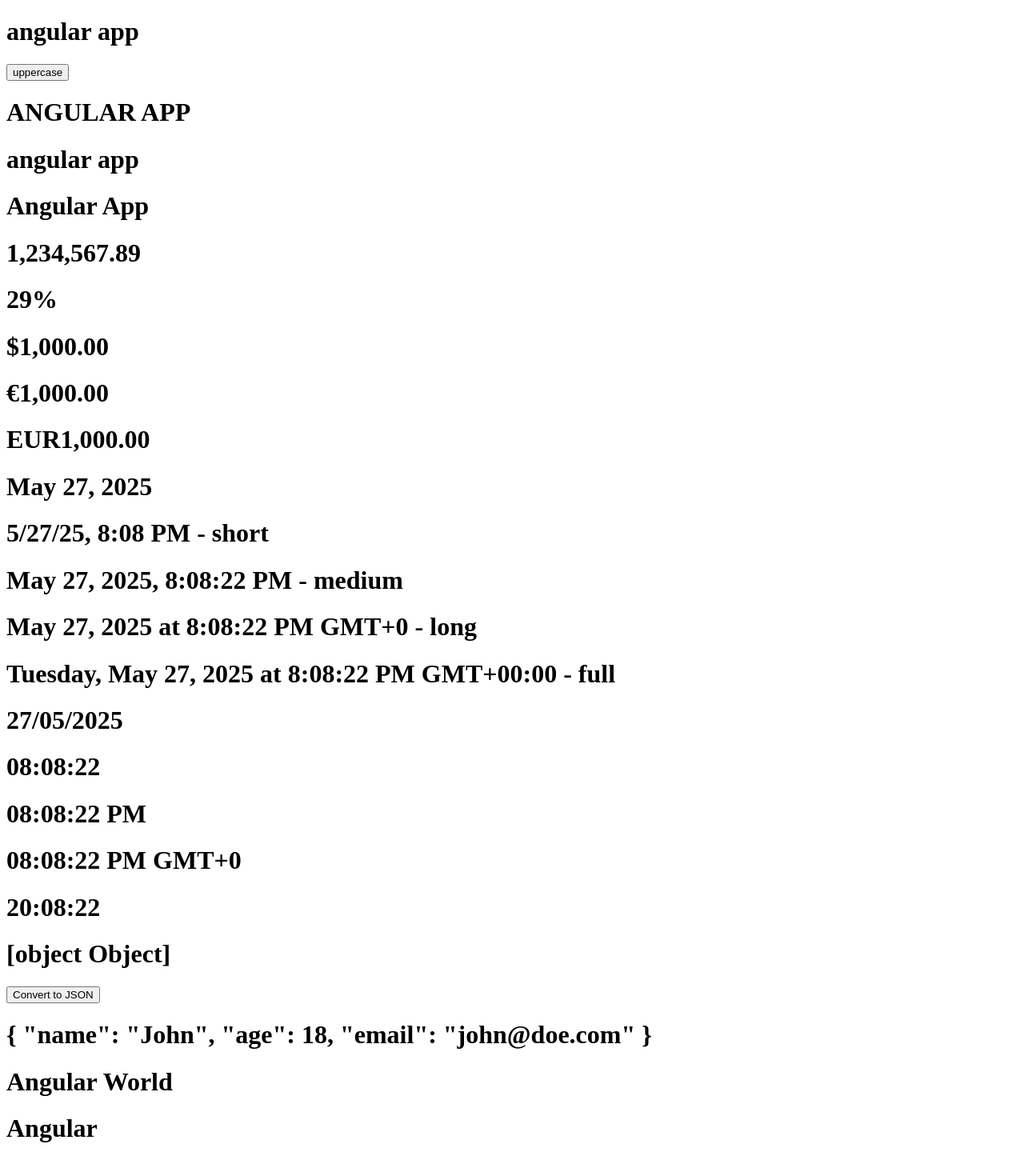
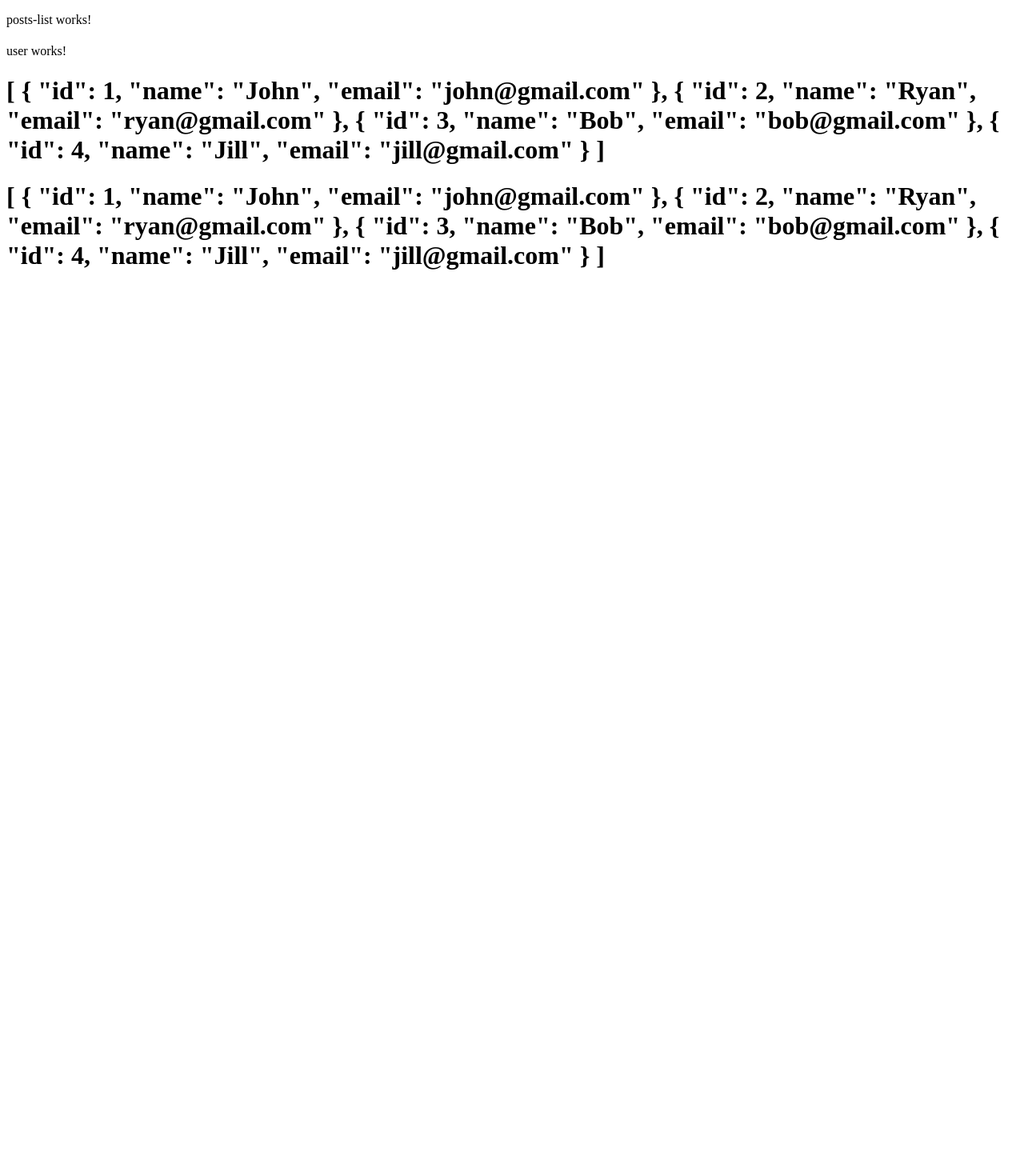
Before and after one commit to RyanTren/first-angular-app, an Angular app: page / in a window 1280 px wide. Shown: the top 1455 px of the page at 80% size. After the commit the page ends 800 px from the top, so only its background shows below. Built offline with nearby package versions, Linux system fonts and the light colour scheme.

Commit message:
[feat] working on angular services

```diff
--- a/src/app/app.component.html
+++ b/src/app/app.component.html
@@ -305,42 +305,47 @@
   <button (click)="removeComponent()">Delete Profile</button> -->
 
 <!-- Angular Pipes : Uppercase Pipe -->
-  <h1>{{title}}</h1>
-  <button (click)="uppercase()">uppercase</button>
+  <!-- <h1>{{title}}</h1> -->
+  <!-- <button (click)="uppercase()">uppercase</button> -->
 
-  <h1>{{title | uppercase }}</h1>
+  <!-- <h1>{{title | uppercase }}</h1> -->
  <!-- Angular Pipes | Lowercase Pipe -->
-  <h1>{{title | lowercase}}</h1>
+  <!-- <h1>{{title | lowercase}}</h1> -->
 <!-- Angular Pipes | Titlecase Pipe -->
-  <h1>{{title | titlecase}}</h1>
+  <!-- <h1>{{title | titlecase}}</h1> -->
 <!-- Angular Pipes | Number Pipes -->
-  <h1>{{1234567.89 | number }}</h1>
+  <!-- <h1>{{1234567.89 | number }}</h1> -->
 <!-- Angular Pipes | Percentage Pipes, Currency Pipe -->
-  <h1>{{ 0.29 | percent}}</h1>
-  <h1>{{ 1000 | currency}}</h1>
+  <!-- <h1>{{ 0.29 | percent}}</h1> -->
+  <!-- <h1>{{ 1000 | currency}}</h1> -->
 <!-- Parameterized Pipe -->
-  <h1>{{ 1000 | currency : 'EUR'}}</h1>
-  <h1>{{ 1000 | currency : 'EUR' : 'code'}}</h1>
+  <!-- <h1>{{ 1000 | currency : 'EUR'}}</h1> -->
+  <!-- <h1>{{ 1000 | currency : 'EUR' : 'code'}}</h1> -->
 <!-- Date & Time Pipe -->
-  <h1>{{today | date}}</h1>
-  <h1>{{today | date: 'short'}} - short</h1>
-  <h1>{{today | date: 'medium'}} - medium</h1>
-  <h1>{{today | date: 'long'}} - long</h1>
-  <h1>{{today | date: 'full'}} - full</h1>
+  <!-- <h1>{{today | date}}</h1> -->
+  <!-- <h1>{{today | date: 'short'}} - short</h1> -->
+  <!-- <h1>{{today | date: 'medium'}} - medium</h1> -->
+  <!-- <h1>{{today | date: 'long'}} - long</h1> -->
+  <!-- <h1>{{today | date: 'full'}} - full</h1> -->
 <!-- Custom Date Format -->
- <h1>{{today | date: 'dd/MM/yyyy'}}</h1>
+ <!-- <h1>{{today | date: 'dd/MM/yyyy'}}</h1> -->
 <!-- Custome Time Format -->
-  <h1>{{today | date: 'hh:mm:ss'}}</h1>
-  <h1>{{today | date: 'hh:mm:ss a'}}</h1>
-  <h1>{{today | date: 'hh:mm:ss a z'}}</h1>
-  <h1>{{today | date: 'HH:mm:ss'}}</h1>
+  <!-- <h1>{{today | date: 'hh:mm:ss'}}</h1> -->
+  <!-- <h1>{{today | date: 'hh:mm:ss a'}}</h1> -->
+  <!-- <h1>{{today | date: 'hh:mm:ss a z'}}</h1> -->
+  <!-- <h1>{{today | date: 'HH:mm:ss'}}</h1> -->
 <!-- JSON Pipe -->
-<h1>{{user}}</h1>
-<button (click)="convertJSON()">Convert to JSON</button>
+<!-- <h1>{{user}}</h1> -->
+<!-- <button (click)="convertJSON()">Convert to JSON</button> -->
 
-<h1>{{user | json}}</h1>
-<!-- Slice Pipe -->
+<!-- <h1>{{user | json}}</h1> -->
+<!-- Slice Pipe
 <h1>{{'Hello Angular World' | slice: 6}}</h1>
-<h1>{{'Hello Angular World' | slice: 6 : 13}}</h1>
+<h1>{{'Hello Angular World' | slice: 6 : 13}}</h1> -->
 <!-- Chatting Pipe -->
-<h1>{{'Hello Angular World' | slice: 6 : 13 | uppercase | lowercase}}</h1>
+<!-- <h1>{{'Hello Angular World' | slice: 6 : 13 | uppercase | lowercase}}</h1> -->
+
+<!-- Angular Services -->
+ <app-posts-list></app-posts-list>
+
+<h1>{{userService.users | json}}</h1>
--- a/src/app/app.component.ts
+++ b/src/app/app.component.ts
@@ -7,12 +7,14 @@ import { CurrencyPipe, DatePipe, DecimalPipe, JsonPipe, LowerCasePipe, NgClass,
 import { PostsListComponent } from './posts-list/posts-list.component';
 import { CardComponent } from "./card/card.component";
 import { ProfileComponent } from './profile/profile.component';
+import { UserComponent } from "./user/user.component";
+import { UserService } from './services/user.service';
 
 @Component({
   selector: 'app-root',
   imports: [RouterOutlet, AppNavbar, HeaderComponent, FormsModule, NgIf, NgFor, NgTemplateOutlet, NgSwitch, NgSwitchCase, NgSwitchDefault,
     NgStyle, NgClass, PostsListComponent, CardComponent, NgComponentOutlet, ProfileComponent, UpperCasePipe, LowerCasePipe,
-  TitleCasePipe, DecimalPipe, PercentPipe, CurrencyPipe, DatePipe, JsonPipe, SlicePipe ],
+    TitleCasePipe, DecimalPipe, PercentPipe, CurrencyPipe, DatePipe, JsonPipe, SlicePipe, UserComponent],
   templateUrl: './app.component.html',
   styleUrl: './app.component.css'
 })
@@ -157,25 +159,37 @@ export class AppComponent{
   //   this.viewContainer.createComponent(ProfileComponent);
   // }
 
-  title: string = 'angular app';
+  // angular pipes
+  // title: string = 'angular app';
+
+  // constructor(){
+
+  // }
+
+  // uppercase(){
+  //   this.title = this.title.toUpperCase();
+  // }
+
+  // today = new Date();
+
+  // user: any = {
+  //   name: 'John',
+  //   age: 18,
+  //   email: 'john@doe.com'
+  // }
+
+  // convertJSON(){
+  //   this.user = JSON.stringify(this.user);
+  // }
+
+  // angular services
+
+  userService: any;
+
 
   constructor(){
+    this.userService = new UserService();
+    console.log(this.userService);
 
   }
-
-  uppercase(){
-    this.title = this.title.toUpperCase();
-  }
-
-  today = new Date();
-
-  user: any = {
-    name: 'John',
-    age: 18,
-    email: 'john@doe.com'
-  }
-
-  convertJSON(){
-    this.user = JSON.stringify(this.user);
-  }
 }
--- a/src/app/posts-list/posts-list.component.html
+++ b/src/app/posts-list/posts-list.component.html
@@ -12,3 +12,13 @@
     <p>Lorem, ipsum dolor sit amet consectetur adipisicing elit. Veritatis minima, natus, </p>
 
 </app-card> -->
+
+<!-- angular services -->
+ <h1>{{childUser | json}}</h1>
+
+
+<app-user>
+
+ </app-user>
+
+ <h1>{{userService.users | json}}</h1>
--- a/src/app/posts-list/posts-list.component.ts
+++ b/src/app/posts-list/posts-list.component.ts
@@ -1,9 +1,12 @@
 import { Component, Input, EventEmitter, Output } from '@angular/core';
 import { CardComponent } from '../card/card.component';
+import { JsonPipe } from '@angular/common';
+import { UserComponent } from '../user/user.component';
+import { UserService } from '../services/user.service';
 
 @Component({
   selector: 'app-posts-list',
-  imports: [CardComponent],
+  imports: [CardComponent, JsonPipe, UserComponent],
   templateUrl: './posts-list.component.html',
   styleUrl: './posts-list.component.css'
 })
@@ -20,4 +23,12 @@ export class PostsListComponent {
   //   console.log('button Clicked');
   //   this.MessageEvent.emit(this.parentMessage);
   // }
+
+  // angular services
+  @Input() childUser: any;
+  userService:any;
+
+  constructor(){
+    this.userService = new UserService()
+  }
 }
--- /dev/null
+++ b/src/app/services/user.service.ts
@@ -0,0 +1,9 @@
+
+export class UserService{
+    users: Array<any> = [
+    { id: 1, name: 'John', email: 'john@gmail.com'},
+    { id: 2, name: 'Ryan', email: 'ryan@gmail.com'},
+    { id: 3, name: 'Bob', email: 'bob@gmail.com'},
+    { id: 4, name: 'Jill', email: 'jill@gmail.com'},
+  ];
+}
--- /dev/null
+++ b/src/app/user/user.component.html
@@ -0,0 +1 @@
+<p>user works!</p>
```
Also changed, not shown: src/app/user/user.component.ts (added, +13 -0 lines), src/app/user/user.component.css (added), 1 other file (tests, documents, lock files or other folders).
